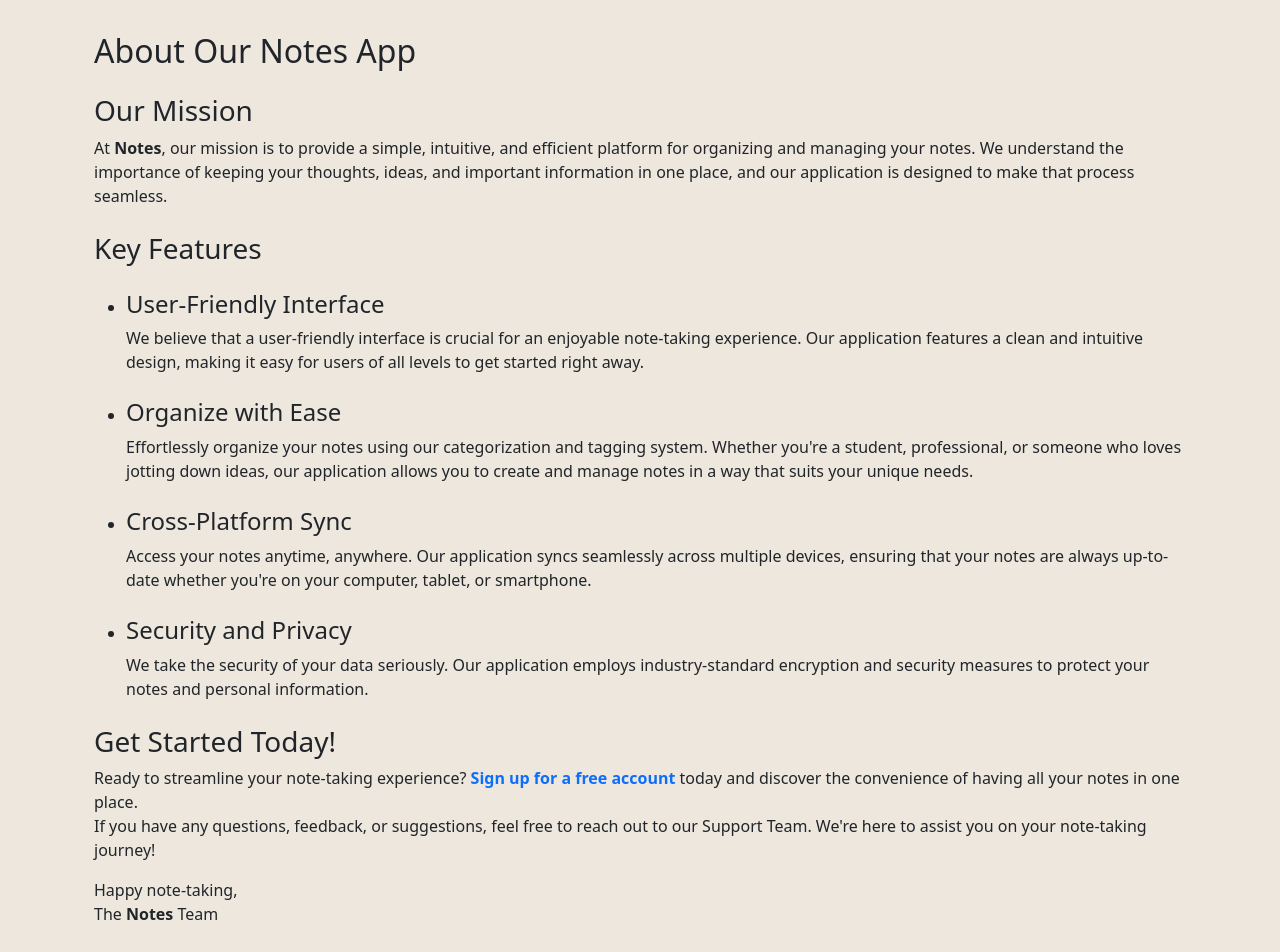
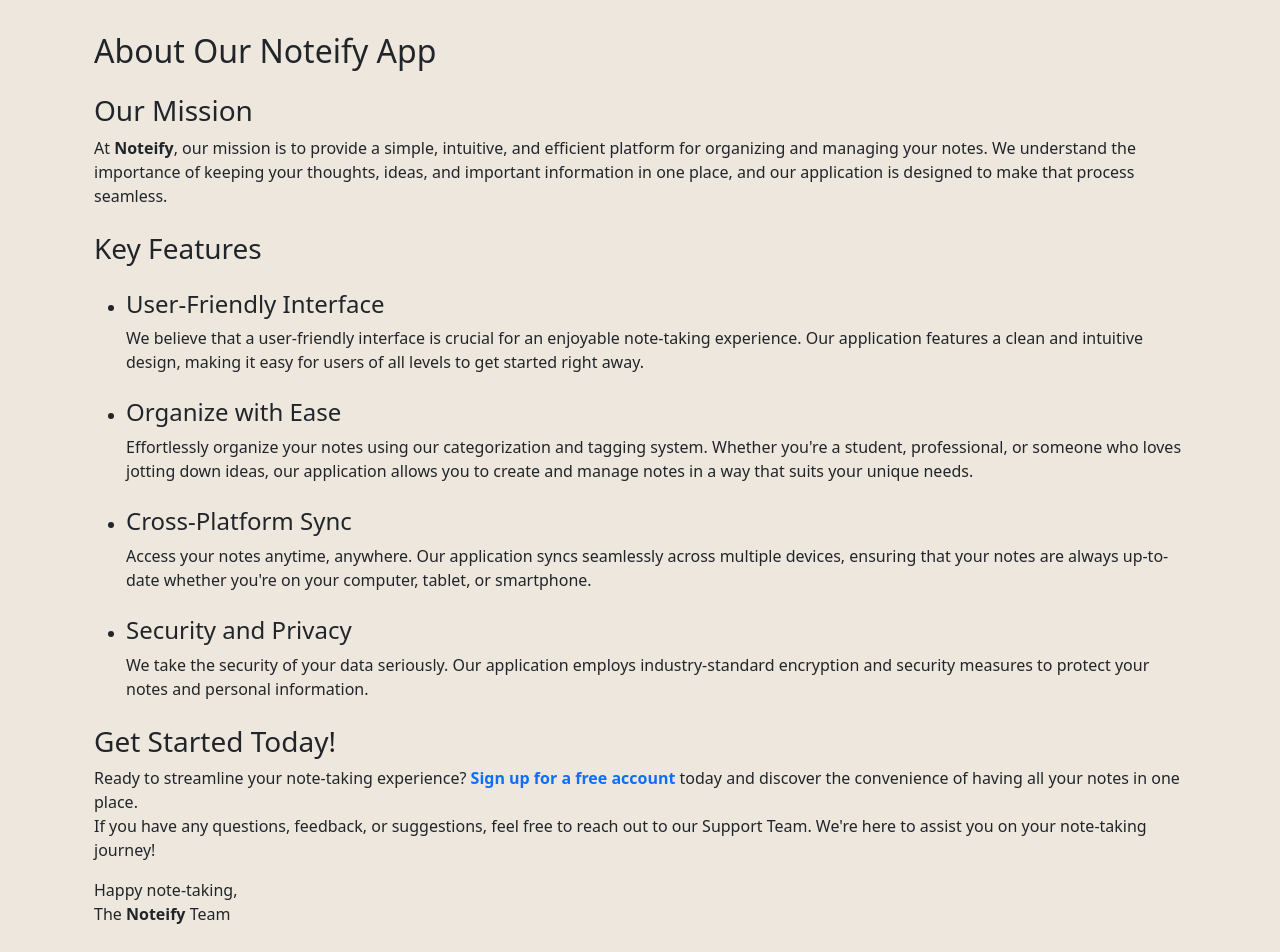
Before and after one commit to tech0123/noteifyFrontend, a React (Create React App) app: page /#/about in a window 1280 px wide. Shown: the part 80-1032 px from the top of the page. Built offline with nearby package versions, Linux system fonts and the light colour scheme.

Commit message:
commit 3

```diff
--- a/src/components/About.js
+++ b/src/components/About.js
@@ -7,13 +7,13 @@
 
     <div className="container my-5">
     <header>
-      <h2>About Our Notes App</h2>
+      <h2>About Our Noteify App</h2>
     </header>
 
     <section>
       <h3 className='mt-4'>Our Mission</h3>
       <p>
-        At <strong>Notes</strong>, our mission is to provide a simple, intuitive, and efficient platform
+        At <strong>Noteify</strong>, our mission is to provide a simple, intuitive, and efficient platform
         for organizing and managing your notes. We understand the importance of keeping your thoughts, ideas, and
         important information in one place, and our application is designed to make that process seamless.
       </p>
@@ -71,7 +71,7 @@
     </section>
 
     <footer>
-      <p>Happy note-taking,<br />The <strong>Notes</strong> Team</p>
+      <p>Happy note-taking,<br />The <strong>Noteify</strong> Team</p>
     </footer>
   </div>
 
```
